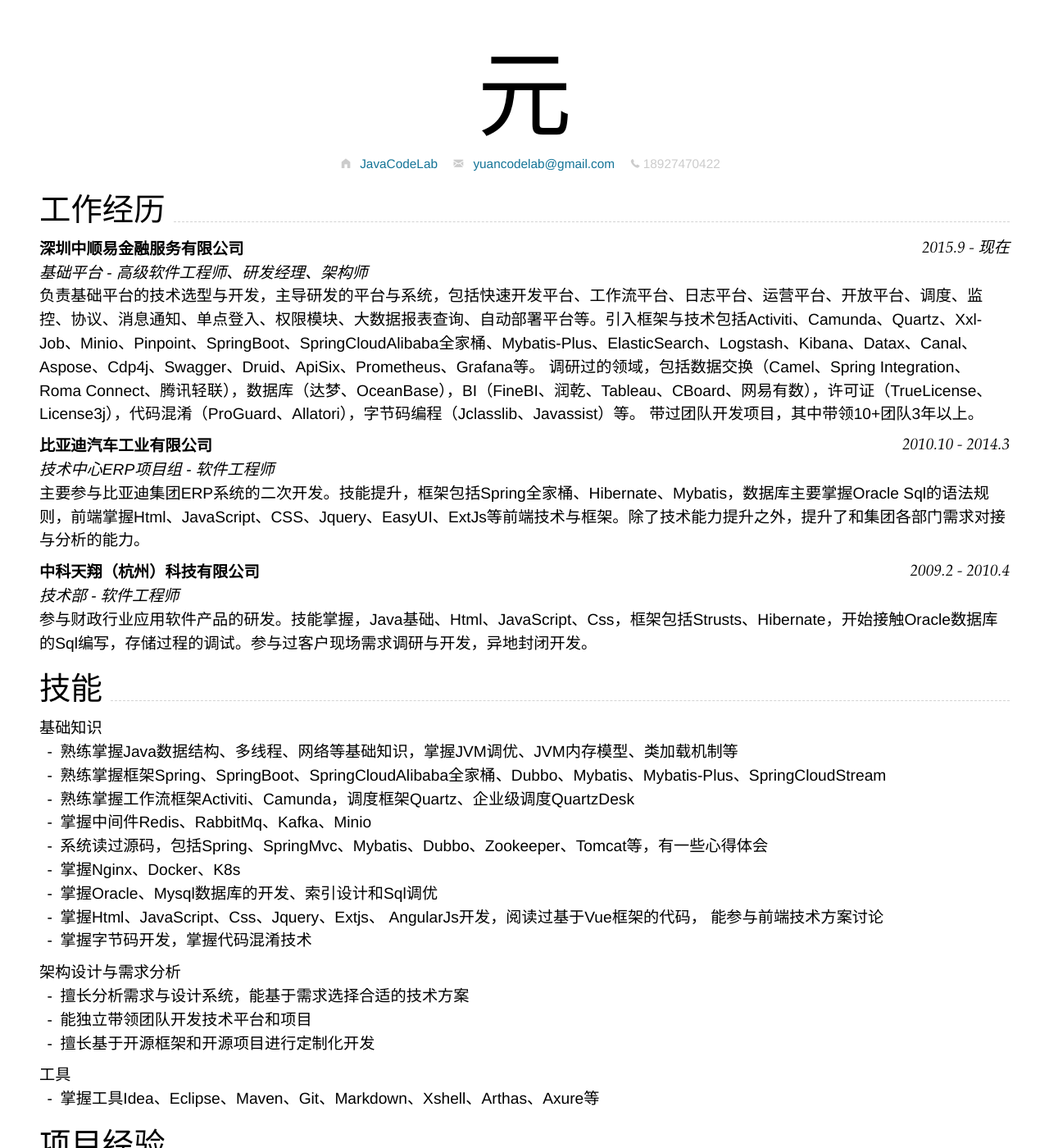
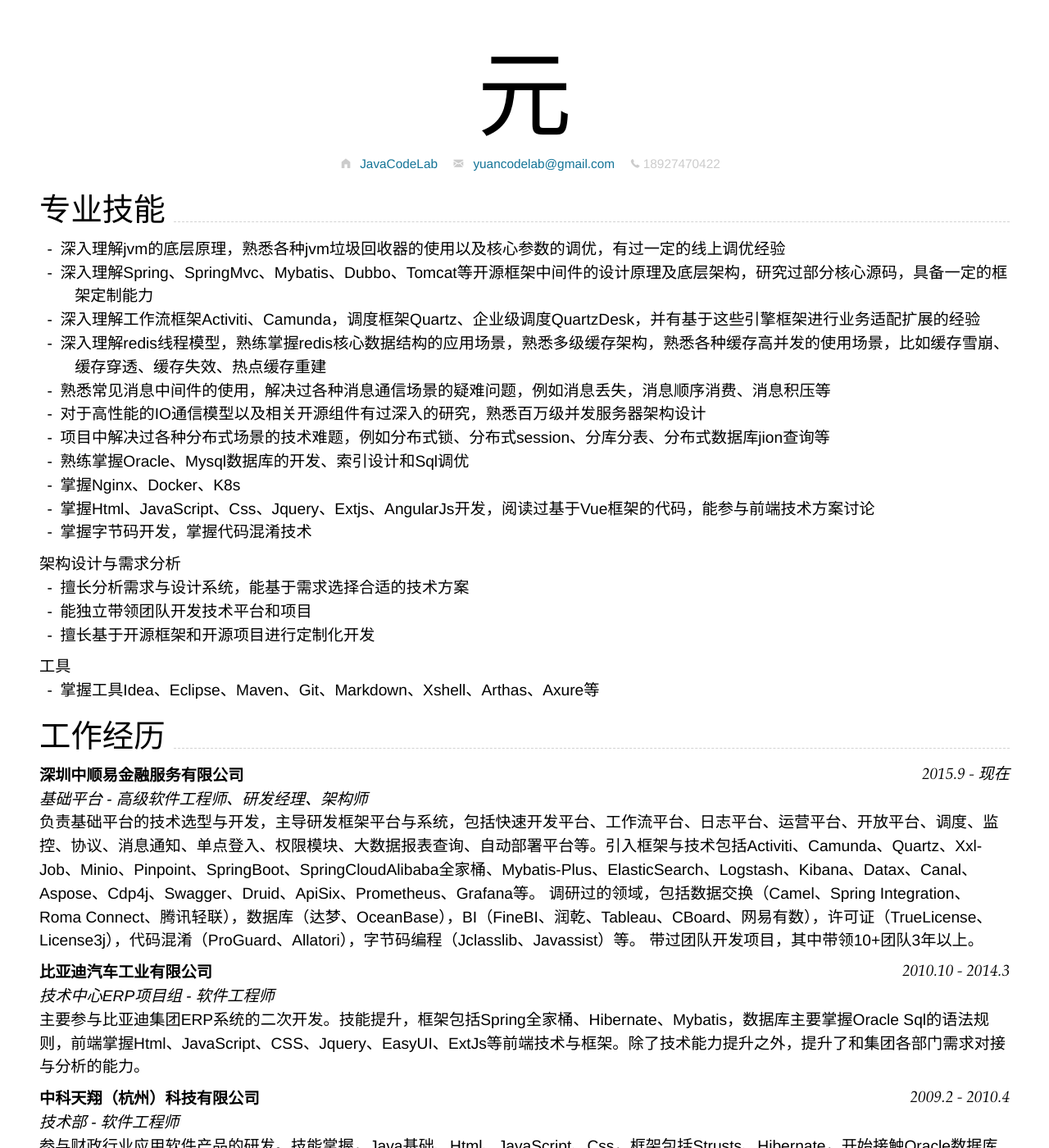
Before and after one commit to yuanCodeLab/cv, a Jekyll site: the page built from index.md, in a window 1280 px wide and 1400 px high. Shown: the whole window at 82% size. Built offline with Jekyll 4.4.1, drawn with Linux system fonts in a browser that asks for light colours; nearby versions of some CDN libraries; some of the changed text lies outside the part shown.

Commit message:
Update index.md

```diff
--- a/index.md
+++ b/index.md
@@ -22,12 +22,35 @@ Supported arguments:
 
 {% include cv-contact.html %}
 
+## 专业技能
+
+- 深入理解jvm的底层原理，熟悉各种jvm垃圾回收器的使用以及核心参数的调优，有过一定的线上调优经验
+- 深入理解Spring、SpringMvc、Mybatis、Dubbo、Tomcat等开源框架中间件的设计原理及底层架构，研究过部分核心源码，具备一定的框架定制能力
+- 深入理解工作流框架Activiti、Camunda，调度框架Quartz、企业级调度QuartzDesk，并有基于这些引擎框架进行业务适配扩展的经验
+- 深入理解redis线程模型，熟练掌握redis核心数据结构的应用场景，熟悉多级缓存架构，熟悉各种缓存高并发的使用场景，比如缓存雪崩、缓存穿透、缓存失效、热点缓存重建
+- 熟悉常见消息中间件的使用，解决过各种消息通信场景的疑难问题，例如消息丢失，消息顺序消费、消息积压等
+- 对于高性能的IO通信模型以及相关开源组件有过深入的研究，熟悉百万级并发服务器架构设计
+- 项目中解决过各种分布式场景的技术难题，例如分布式锁、分布式session、分库分表、分布式数据库jion查询等
+- 熟练掌握Oracle、Mysql数据库的开发、索引设计和Sql调优
+- 掌握Nginx、Docker、K8s
+- 掌握Html、JavaScript、Css、Jquery、Extjs、AngularJs开发，阅读过基于Vue框架的代码，能参与前端技术方案讨论
+- 掌握字节码开发，掌握代码混淆技术
+
+### 架构设计与需求分析
+- 擅长分析需求与设计系统，能基于需求选择合适的技术方案
+- 能独立带领团队开发技术平台和项目
+- 擅长基于开源框架和开源项目进行定制化开发
+
+### 工具
+- 掌握工具Idea、Eclipse、Maven、Git、Markdown、Xshell、Arthas、Axure等
+
+
 
 ## 工作经历
 ### **深圳中顺易金融服务有限公司** `2015.9 - 现在`
 
 _基础平台 - 高级软件工程师、研发经理、架构师_<br>
-负责基础平台的技术选型与开发，主导研发的平台与系统，包括快速开发平台、工作流平台、日志平台、运营平台、开放平台、调度、监控、协议、消息通知、单点登入、权限模块、大数据报表查询、自动部署平台等。引入框架与技术包括Activiti、Camunda、Quartz、Xxl-Job、Minio、Pinpoint、SpringBoot、SpringCloudAlibaba全家桶、Mybatis-Plus、ElasticSearch、Logstash、Kibana、Datax、Canal、Aspose、Cdp4j、Swagger、Druid、ApiSix、Prometheus、Grafana等。
+负责基础平台的技术选型与开发，主导研发框架平台与系统，包括快速开发平台、工作流平台、日志平台、运营平台、开放平台、调度、监控、协议、消息通知、单点登入、权限模块、大数据报表查询、自动部署平台等。引入框架与技术包括Activiti、Camunda、Quartz、Xxl-Job、Minio、Pinpoint、SpringBoot、SpringCloudAlibaba全家桶、Mybatis-Plus、ElasticSearch、Logstash、Kibana、Datax、Canal、Aspose、Cdp4j、Swagger、Druid、ApiSix、Prometheus、Grafana等。
 调研过的领域，包括数据交换（Camel、Spring Integration、Roma Connect、腾讯轻联），数据库（达梦、OceanBase），BI（FineBI、润乾、Tableau、CBoard、网易有数），许可证（TrueLicense、License3j），代码混淆（ProGuard、Allatori），字节码编程（Jclasslib、Javassist）等。
 带过团队开发项目，其中带领10+团队3年以上。
 
@@ -41,29 +64,6 @@ _技术中心ERP项目组 - 软件工程师_<br>
 
 _技术部 - 软件工程师_<br>
 参与财政行业应用软件产品的研发。技能掌握，Java基础、Html、JavaScript、Css，框架包括Strusts、Hibernate，开始接触Oracle数据库的Sql编写，存储过程的调试。参与过客户现场需求调研与开发，异地封闭开发。
-
-## 技能
-
-### 基础知识
-- 熟练掌握Java数据结构、多线程、网络等基础知识，掌握JVM调优、JVM内存模型、类加载机制等
-- 熟练掌握框架Spring、SpringBoot、SpringCloudAlibaba全家桶、Dubbo、Mybatis、Mybatis-Plus、SpringCloudStream
-- 熟练掌握工作流框架Activiti、Camunda，调度框架Quartz、企业级调度QuartzDesk
-- 掌握中间件Redis、RabbitMq、Kafka、Minio
-- 系统读过源码，包括Spring、SpringMvc、Mybatis、Dubbo、Zookeeper、Tomcat等，有一些心得体会
-- 掌握Nginx、Docker、K8s
-- 掌握Oracle、Mysql数据库的开发、索引设计和Sql调优
-- 掌握Html、JavaScript、Css、Jquery、Extjs、
-AngularJs开发，阅读过基于Vue框架的代码，
-能参与前端技术方案讨论
-- 掌握字节码开发，掌握代码混淆技术
-
-### 架构设计与需求分析
-- 擅长分析需求与设计系统，能基于需求选择合适的技术方案
-- 能独立带领团队开发技术平台和项目
-- 擅长基于开源框架和开源项目进行定制化开发
-
-### 工具
-- 掌握工具Idea、Eclipse、Maven、Git、Markdown、Xshell、Arthas、Axure等
 
 
 ## 项目经验
@@ -87,7 +87,7 @@ AngularJs开发，阅读过基于Vue框架的代码，
 - 负责需求、产品设计、框架设计、核心功能设计开发，带领团队技术问题公关，把握项目研发进度
 
 *项目业绩：*
-- 目前已支撑公司所有对外出售的系统，已部署的系统30+
+- 目前已支撑公司所有对外部署的系统，已部署的系统30+
 - 提高开发效率，一个评估100人天左右的仓管项目，在基于快速开发平台开发后，缩短为实际30人天左右的工作量
 
 
```
